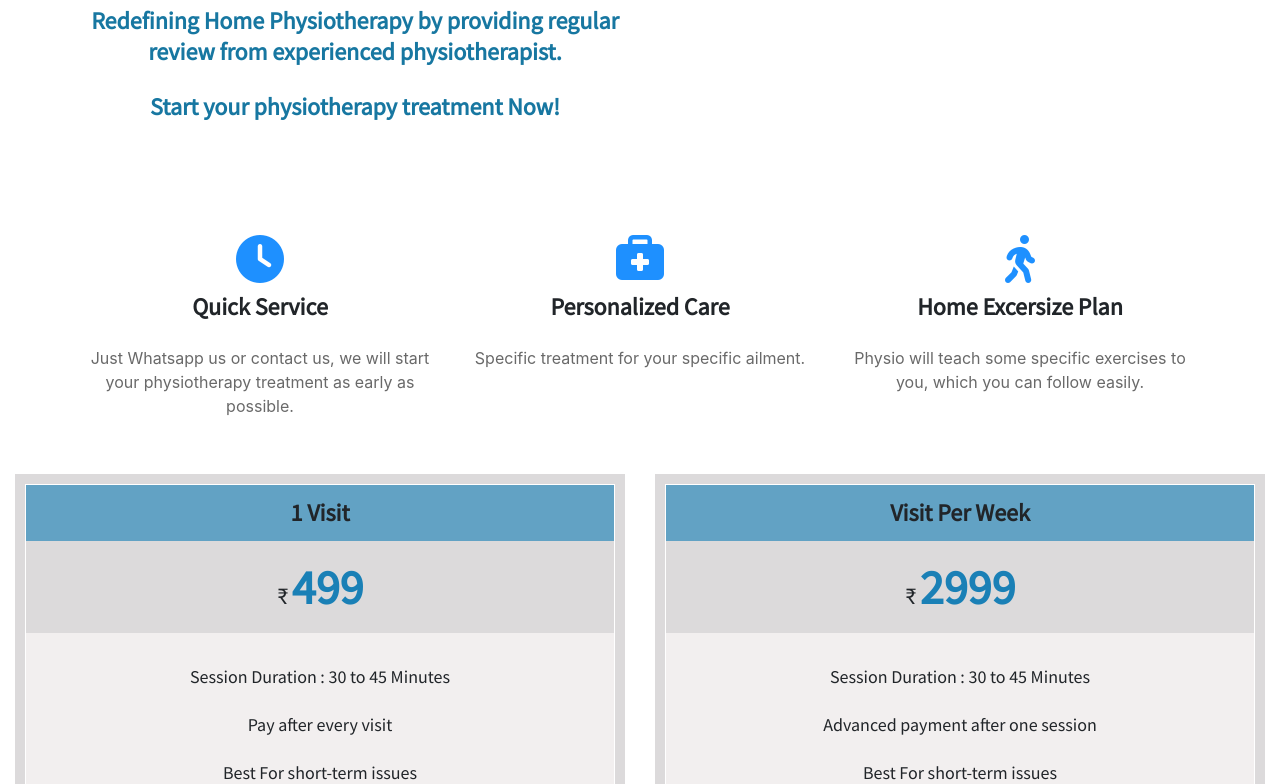
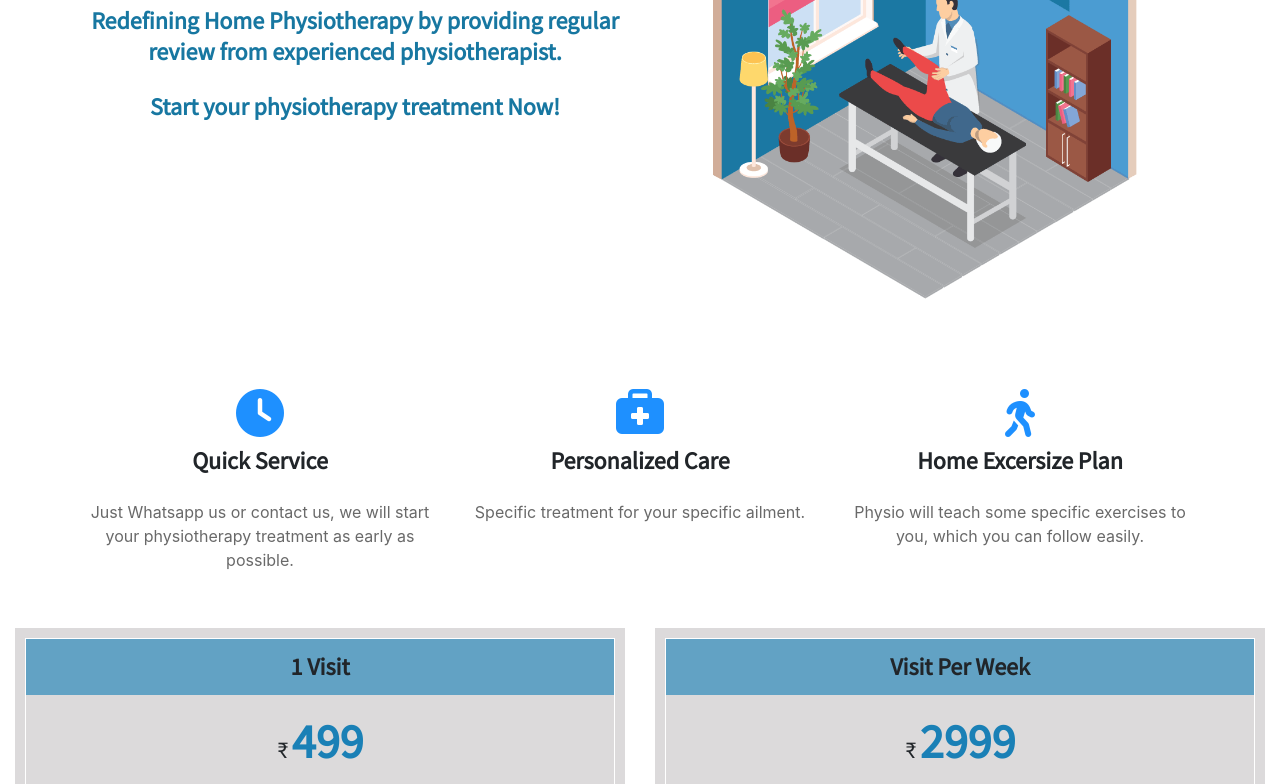
Before and after one commit to Swapnil-Jumde/Physio-website-frontend, a plain HTML site: page index.html in a window 1280 px wide. Shown: the part 231-1015 px from the top of the page. Drawn offline with nearby package versions, Linux system fonts and the light colour scheme.

Commit message:
Update index.html

```diff
--- a/index.html
+++ b/index.html
@@ -76,7 +76,7 @@
             <h3>Start your physiotherapy treatment Now!</h3>
         </div>
         <div class="col-lg-6 col-md-12 feature-subtext">
-            <img alt="image is here" src="image/homevisit-mainpage.png" class="img">
+            <img alt="image is here" src="homevisit-mainpage.png" class="img">
         </div>
     </div>
 </div>
```
